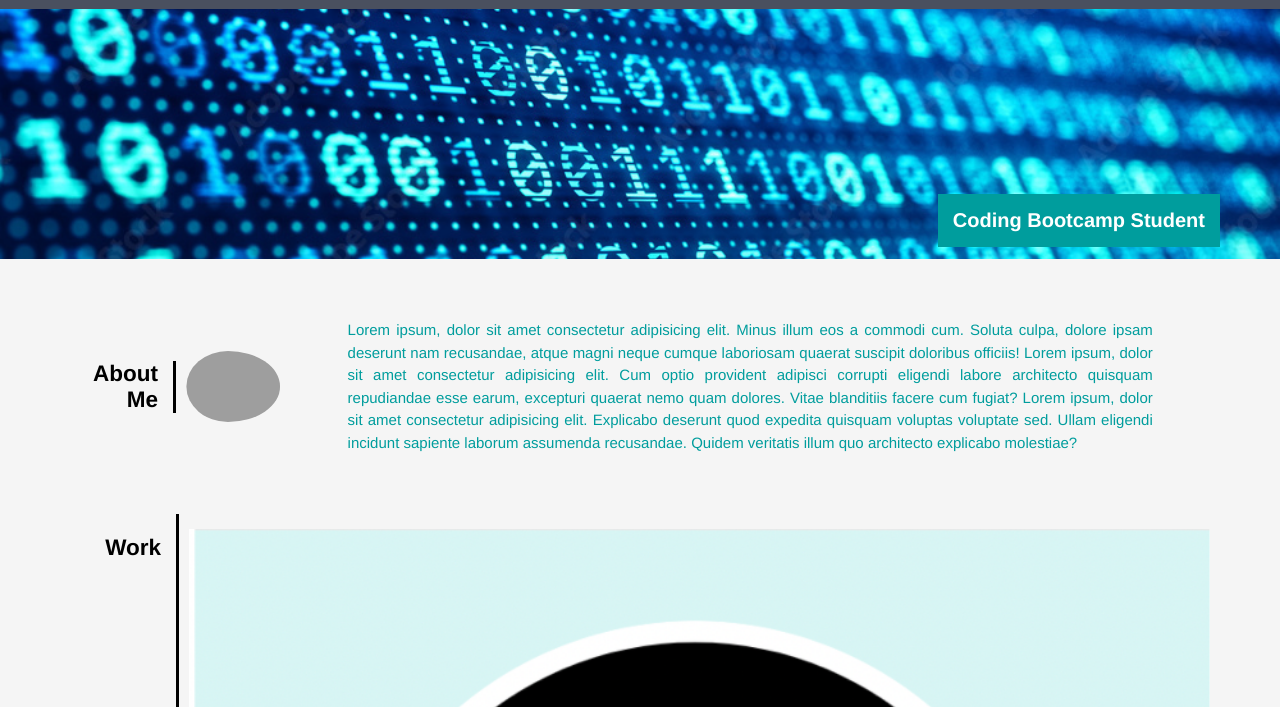
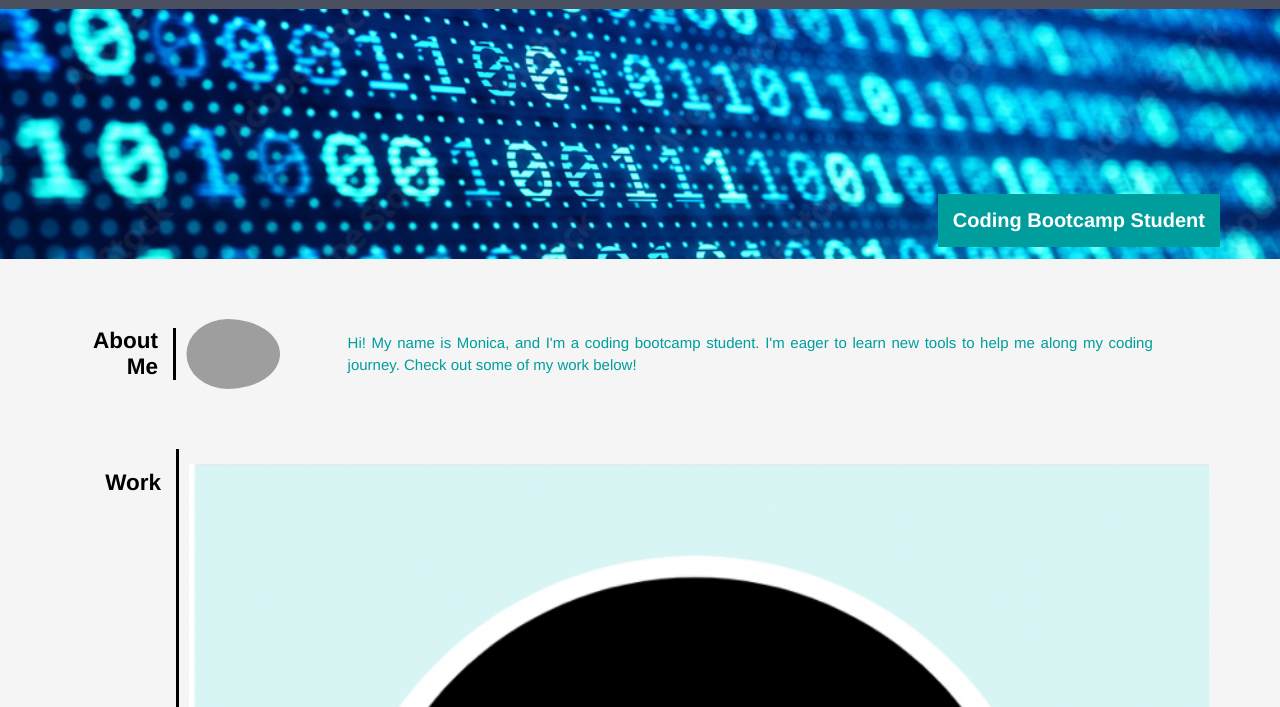
Before and after one commit to monicapong/challenge2, a plain HTML site: page index.html in a window 1280 px wide. Shown: the part 93-800 px from the top of the page. Drawn offline with Linux system fonts and the light colour scheme; grey boxes are pictures that could not be loaded.

Commit message:
added to the about-me section

```diff
--- a/index.html
+++ b/index.html
@@ -46,7 +46,7 @@
         <div class="flex-row">
             <img src="assets/images/profile-pic.jpg" class="photo" />
             <p class="about">
-                Lorem ipsum, dolor sit amet consectetur adipisicing elit. Minus illum eos a commodi cum. Soluta culpa, dolore ipsam deserunt nam recusandae, atque magni neque cumque laboriosam quaerat suscipit doloribus officiis! Lorem ipsum, dolor sit amet consectetur adipisicing elit. Cum optio provident adipisci corrupti eligendi labore architecto quisquam repudiandae esse earum, excepturi quaerat nemo quam dolores. Vitae blanditiis facere cum fugiat? Lorem ipsum, dolor sit amet consectetur adipisicing elit. Explicabo deserunt quod expedita quisquam voluptas voluptate sed. Ullam eligendi incidunt sapiente laborum assumenda recusandae. Quidem veritatis illum quo architecto explicabo molestiae?
+                Hi! My name is Monica, and I'm a coding bootcamp student. I'm eager to learn new tools to help me along my coding journey. Check out some of my work below!
             </p>
         </div>
     </section>
```
